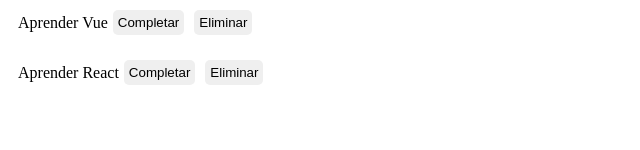
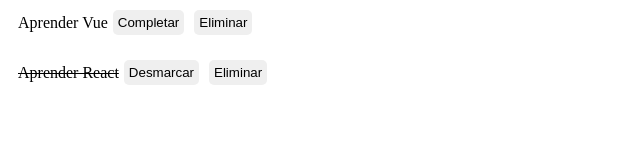
Before and after one commit to yenevielroberts/Gestor-de-tareas-Vue, a Vue app: page / in a window 1280 px wide. Shown: the part 137-287 px from the top of the page, without its empty margins (0-640 px from the left). Built offline with nearby package versions, Linux system fonts and the light colour scheme.

Commit message:
Función de completar las tareas y desmarcar

```diff
--- a/src/App.vue
+++ b/src/App.vue
@@ -24,12 +24,32 @@
       nomTarea.value=''//reasigno el valor del nombre
 }
 
+const completar=(id)=>{
+
+  const tareaModificar =tareas.value.find(tarea=> tarea.id===id );
+
+  if(tareaModificar){
+    tareaModificar.completado=true;
+  }
+
+}
+
+const desmarcar=(id)=>{
+
+  const tareaModificar =tareas.value.find(tarea=> tarea.id===id );
+
+  if(tareaModificar){
+    tareaModificar.completado=false;
+  }
+
+}
+
 </script>
 
 <template>
   <h1>Gestor de tareas</h1>
 
-  <input v-model="nomTarea" type="text" placeholder="Escribe una nueva tarea"/>
+  <input v-model="nomTarea" type="text" id="nomTarea" name="nomTarea" placeholder="Escribe una nueva tarea"/>
   <button @click="agregarTarea">Agregar</button>
   <br></br>
   <label for="checkBoxPendiente">Mostras  pendientes</label>
@@ -40,7 +60,7 @@
      <div v-for="tarea in tareas" :key="tarea.id">
         <div v-if="!tarea.completado" class="containerTareas">
           <p>{{ tarea.nombre }}</p>
-          <button>Completar</button>
+          <button class="btns" v-show="!tarea.completado" @click="completar(tarea.id)">Completar</button>
           <button>Eliminar</button>
         </div>
     </div>
@@ -48,8 +68,10 @@
   <!--Muestra todas-->
   <div v-else>
       <div class="containerTareas" v-for="tarea in tareas" :key="tarea.id" >
-        <p class="nombreTarea">{{ tarea.nombre }}</p>
-        <button class="btns">Completar</button>
+        <!--Se aplicara la clase complatada si el valor de completado es true-->
+        <p :class="{completada: tarea.completado}">{{ tarea.nombre }}</p>
+        <button v-show="tarea.completado" @click="desmarcar(tarea.id)"> Desmarcar</button>
+        <button class="btns" v-show="!tarea.completado" @click="completar(tarea.id)">Completar</button>
         <button>Eliminar</button>
       </div>
   </div>
@@ -74,4 +96,8 @@
   border-radius: 5px;
   border: 0px;
 }
+
+.completada{
+  text-decoration-line: line-through;
+}
 </style>
```
